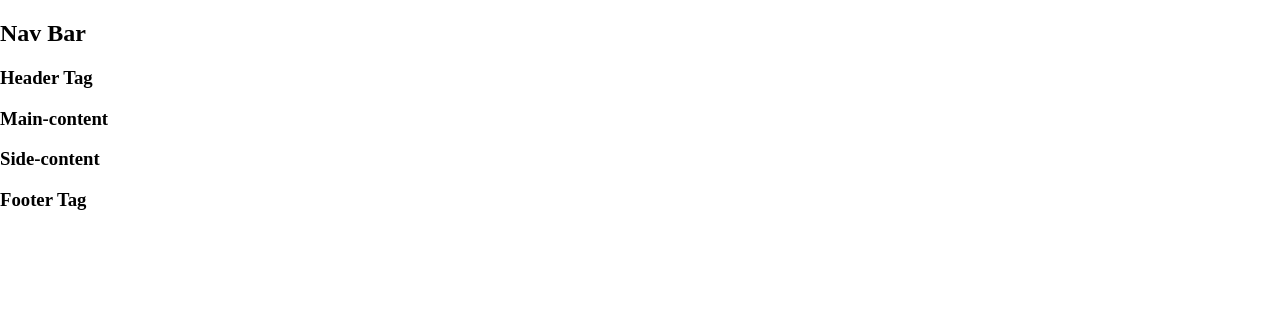
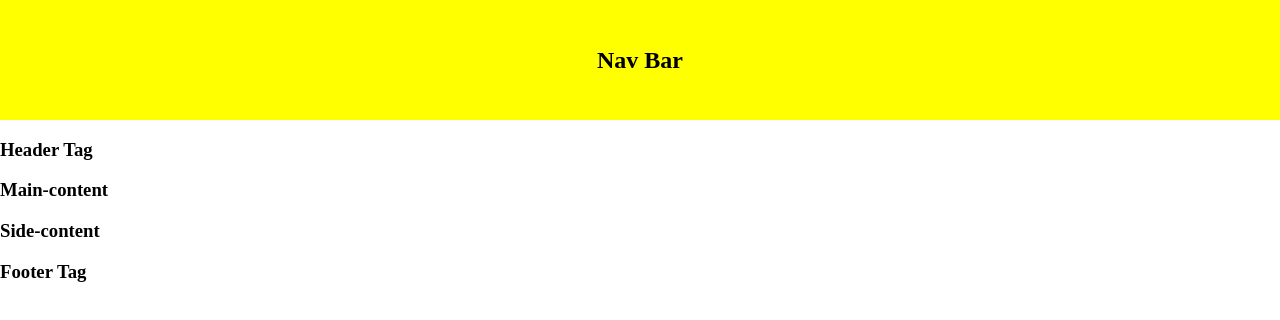
Before and after one commit to AbishurMoses/PracticeTwo, a plain HTML site: page index.html in a window 1280 px wide. Drawn offline with Linux system fonts and the light colour scheme.

Commit message:
"Completed" navbar

```diff
--- a/index.html
+++ b/index.html
@@ -12,11 +12,11 @@
     <header>
         <h3>Header Tag</h3>
     </header>
-    <section>
-        <section>
+    <section id="main-container">
+        <section id="main-content">
             <h3>Main-content</h3>
         </section>
-        <section>
+        <section id="side-content">
             <h3>Side-content</h3>
         </section>
     </section>
--- a/style.css
+++ b/style.css
@@ -1,4 +1,21 @@
+:root{
+    --orange: orange;
+    --blue: blue;
+    --red: red;
+    --yellow: yellow;
+}
+
 body, main {
     padding: 0px;
     margin: 0px;
 }
+
+nav {
+    display: flex;
+    flex-direction: column;
+    justify-content: center;
+    align-items: center;
+    width: 100vw;
+    height: 15vh;
+    background-color: var(--yellow);
+}
```
